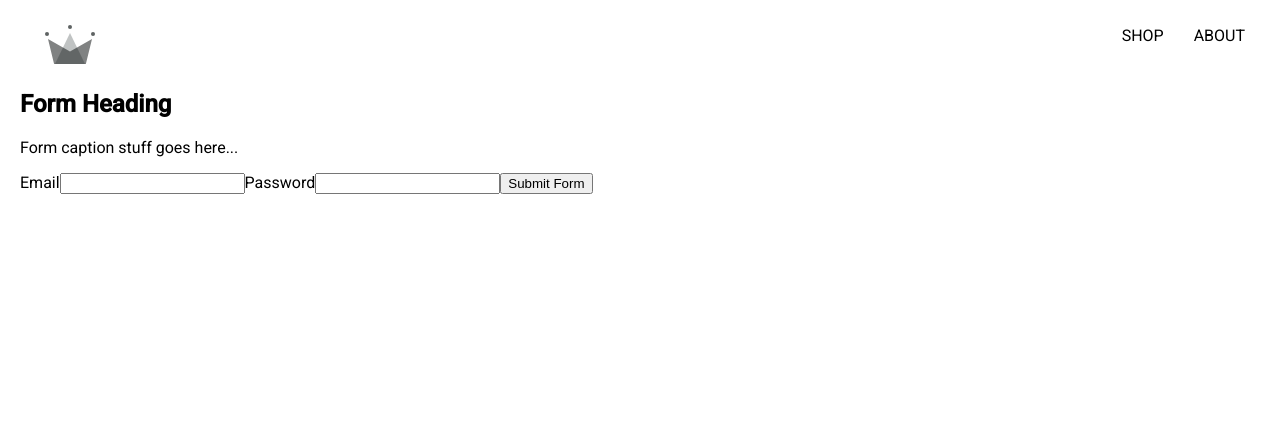
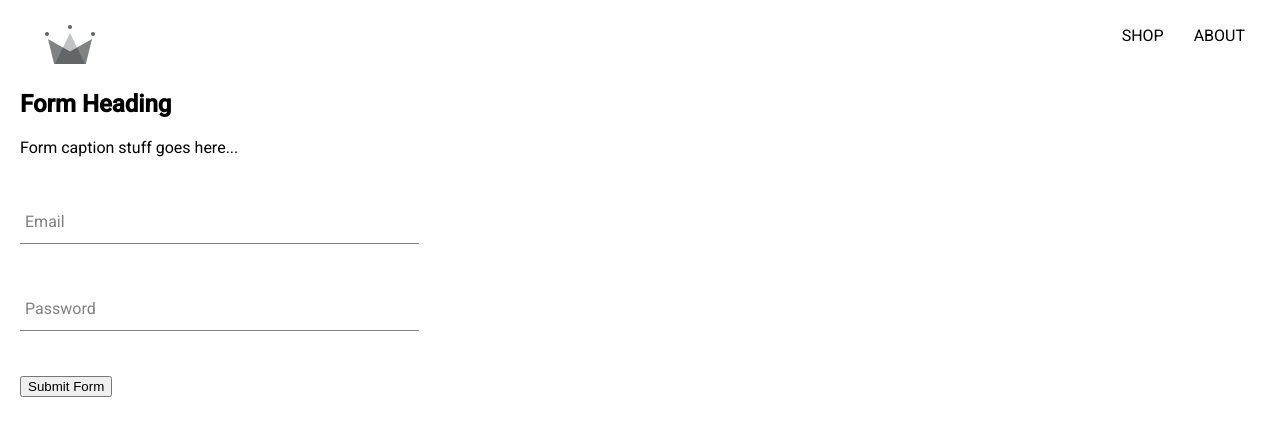
Before and after one commit to kaukeshav/Ecommerce-Store, a React (Create React App) app: page /sign-in in a window 1280 px wide. Shown: the top 436 px of the page. Built offline with nearby package versions, Linux system fonts and the light colour scheme.

Commit message:
added form input component

```diff
--- /dev/null
+++ b/src/components/form-input/form-input.component.jsx
@@ -0,0 +1,13 @@
+import React from 'react';
+import './form-input.styles.scss';
+
+const FormInput = ({ handleChange, label, ...otherProps }) => {
+  return (
+    <div className="form-input-container">
+      <input onChange={handleChange} {...otherProps} className="form-input" />
+      {label ? <label className="form-input-label">{label}</label> : null}
+    </div>
+  );
+};
+
+export default FormInput;
--- /dev/null
+++ b/src/components/form-input/form-input.styles.scss
@@ -0,0 +1,55 @@
+$sub-color: grey;
+$main-color: black;
+
+@mixin shrinkLabel {
+  top: -14px;
+  font-size: 12px;
+  color: $main-color;
+}
+
+.form-input-container {
+  position: relative;
+  margin: 45px 0;
+  max-width: 30vw;
+
+  .form-input {
+    background: none;
+    background-color: white;
+    color: $sub-color;
+    font-size: 18px;
+    padding: 10px 10px 10px 5px;
+    display: block;
+    width: 100%;
+    border: none;
+    border-radius: 0;
+    border-bottom: 1px solid $sub-color;
+    margin: 25px 0;
+
+    &:focus {
+      outline: none;
+    }
+
+    &:focus ~ .form-input-label {
+      @include shrinkLabel();
+    }
+  }
+
+  input[type='password'] {
+    letter-spacing: 0.3em;
+  }
+
+  .form-input-label {
+    color: $sub-color;
+    font-size: 16px;
+    font-weight: normal;
+    position: absolute;
+    pointer-events: none;
+    left: 5px;
+    top: 10px;
+    transition: 300ms ease all;
+
+    &.shrink {
+      @include shrinkLabel();
+    }
+  }
+}
--- a/src/components/index.js
+++ b/src/components/index.js
@@ -4,6 +4,7 @@
 import CollectionItem from './collection-item/collection-item.component';
 import Header from './header/header.component';
 import SignIn from './sign-in/sign-in.component';
+import FormInput from './form-input/form-input.component';
 
 export {
   ShoppingCard,
@@ -11,5 +12,6 @@
   CollectionPreview,
   CollectionItem,
   Header,
-  SignIn
+  SignIn,
+  FormInput
 };
--- a/src/components/sign-in/sign-in.component.jsx
+++ b/src/components/sign-in/sign-in.component.jsx
@@ -1,5 +1,6 @@
 import React, { Component } from 'react';
 import './sign-in.styles.scss';
+import { FormInput } from '../index';
 
 class SingIn extends Component {
   constructor(props) {
@@ -20,12 +21,12 @@
   };
 
   handleSubmit = e => {
+    e.preventDefault();
+
     this.setState({
       email: '',
       password: ''
     });
-    e.preventDefault();
-    console.log('e', e);
   };
 
   render() {
@@ -35,21 +36,21 @@
         <h2>Form Heading</h2>
         <p>Form caption stuff goes here...</p>
         <form className="sign-in__form" onSubmit={this.handleSubmit}>
-          <label htmlFor="sign-in-email">Email</label>
-          <input
+          <FormInput
+            label="Email"
             type="text"
             name="email"
             id="sign-in-email"
-            onChange={this.handleChange}
+            handleChange={this.handleChange}
             value={email}
           />
 
-          <label htmlFor="sign-in-password">Password</label>
-          <input
+          <FormInput
+            label="Password"
             type="password"
             id="sign-in-password"
             name="password"
-            onChange={this.handleChange}
+            handleChange={this.handleChange}
             value={password}
           />
 
```
